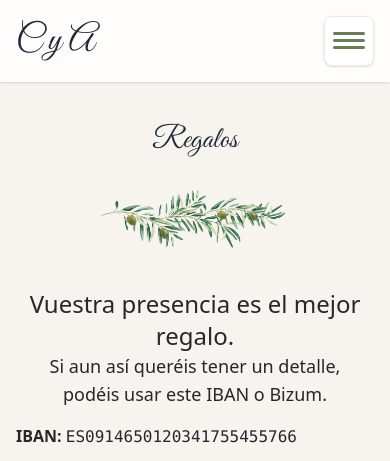
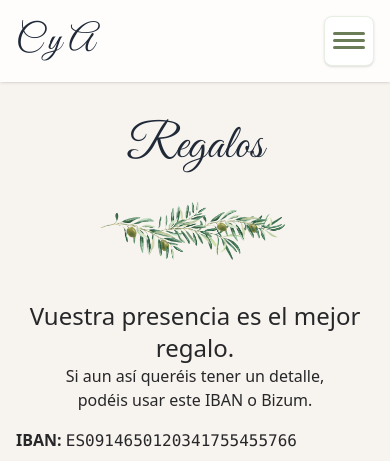
Before and after one commit to EdgarIvanEspinoza/carlayalejandro, a Next.js app: page /regalos in a window 390 px wide. Shown: the top 461 px of the page. Built offline with nearby package versions, Linux system fonts and the light colour scheme.

Commit message:
Ajustes de tamaños de letra

```diff
--- a/app/detalles/page.tsx
+++ b/app/detalles/page.tsx
@@ -6,7 +6,7 @@ export default function Detalles() {
   return (
     <WeddingLayout>
       <section className="animate-fade-in">
-        <h1 className="text-3xl md:text-6xl font-greatvibes text-[#1f2937] mb-6 text-center">Detalles de la boda</h1>
+        <h1 className="text-5xl md:text-6xl font-greatvibes text-[#1f2937] mb-6 text-center">Detalles de la boda</h1>
               <div className="flex flex-col items-center justify-center py-1 animate-fade-in relative z-10">
                 <h2 className="text-center mb-8">
                   <Image
--- a/app/dresscode/page.tsx
+++ b/app/dresscode/page.tsx
@@ -5,7 +5,7 @@ export default function DressCode() {
   return (
     <WeddingLayout>
       <section className="animate-fade-in">
-        <h1 className="text-3xl md:text-6xl font-greatvibes text-[#1f2937] mb-6 text-center">Vestimenta</h1>
+        <h1 className="text-5xl md:text-6xl font-greatvibes text-[#1f2937] mb-6 text-center">Vestimenta</h1>
                       <div className="flex flex-col items-center justify-center py-1 animate-fade-in relative z-10">
                         <h2 className="text-center mb-8">
                           <Image
--- a/app/page.tsx
+++ b/app/page.tsx
@@ -40,7 +40,7 @@ export default function Home() {
           <br />
           Gracias por acompañarnos en el inicio de esta nueva etapa juntos.
         </p>
-        <div className="flex flex-col md:flex-row gap-4 mt-6">
+        <div className="flex flex-row md:flex-row gap-4 mt-6">
           <a
             href="#rsvp"
             className="inline-block bg-[#6b7d57] text-white font-inter font-semibold rounded-full px-6 py-3 border-none cursor-pointer transition-colors duration-200 shadow-md text-base hover:bg-[#d4af37] hover:text-white"
--- a/app/programa/page.tsx
+++ b/app/programa/page.tsx
@@ -5,7 +5,7 @@ export default function Programa() {
   return (
     <WeddingLayout>
       <section className="animate-fade-in">
-        <h1 className="text-3xl md:text-6xl font-greatvibes text-[#1f2937] mb-6 text-center">Programa</h1>
+        <h1 className="text-5xl md:text-6xl font-greatvibes text-[#1f2937] mb-6 text-center">Programa</h1>
           <div className="flex flex-col items-center justify-center py-1 animate-fade-in relative z-10">
            <h2 className="text-center mb-8">
              <Image
--- a/app/regalos/page.tsx
+++ b/app/regalos/page.tsx
@@ -50,7 +50,7 @@ export default function Regalos() {
   return (
     <WeddingLayout>
       <section className="animate-fade-in">
-        <h1 className="text-3xl md:text-6xl font-greatvibes text-[#1f2937] mb-6 text-center">
+        <h1 className="text-5xl md:text-6xl font-greatvibes text-[#1f2937] mb-6 text-center">
           Regalos
         </h1>
 
@@ -66,9 +66,9 @@ export default function Regalos() {
             />
           </h2>
         </div>
-        <p className="text-2xl md:text-1xl text-center max-w-5xl mx-auto">
+        <p className="text-2xl md:text-2xl text-center max-w-1xl mx-auto">
           Vuestra presencia es el mejor regalo.</p>
-          <p className="text-lg text-center max-w-1xl mx-auto">
+          <p className="text-1xl md:text-1xl text-center max-w-1xl mx-auto">
             Si aun así queréis tener un detalle,
           <br></br>podéis usar este IBAN o Bizum.
         </p>
```
